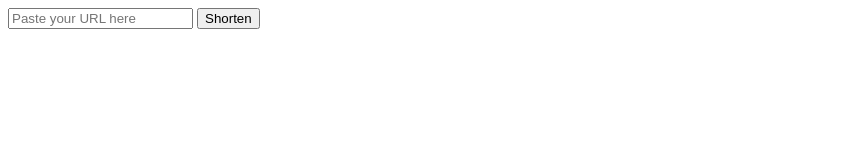
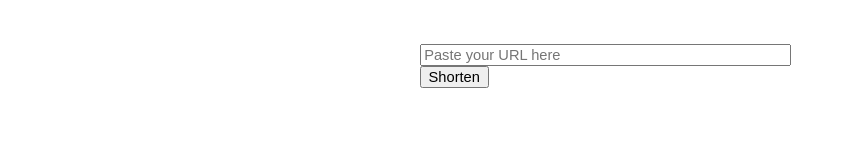
Before and after one commit to romanych/yals, a website: page src/api/public/index.html in a window 1280 px wide. Shown: the whole page, without its empty margins (0-846 px from the left). Drawn offline with Linux system fonts and the light colour scheme.

Commit message:
1.0.1: a little more design

```diff
--- a/src/api/public/index.html
+++ b/src/api/public/index.html
@@ -3,13 +3,26 @@
 <head>
     <meta charset="UTF-8">
     <title></title>
+    <style>
+        form {
+            display: block;
+            width: 400px;
+            margin: 40px auto;
+            zoom: 1.1;
+        }
+
+        form input[type=url] {
+            width: 330px;
+        }
+    </style>
 </head>
 <body>
 <form id="f" method="post" onsubmit="shorten(); return false;">
     <input type="url" name="url" id="url" placeholder="Paste your URL here"/>
     <input type="submit" value="Shorten">
+
+    <div id="recent-links"></div>
 </form>
-<div id="recent-links"></div>
 <script>
     window.shorten = function () {
         fetch('/shorten', {
```
